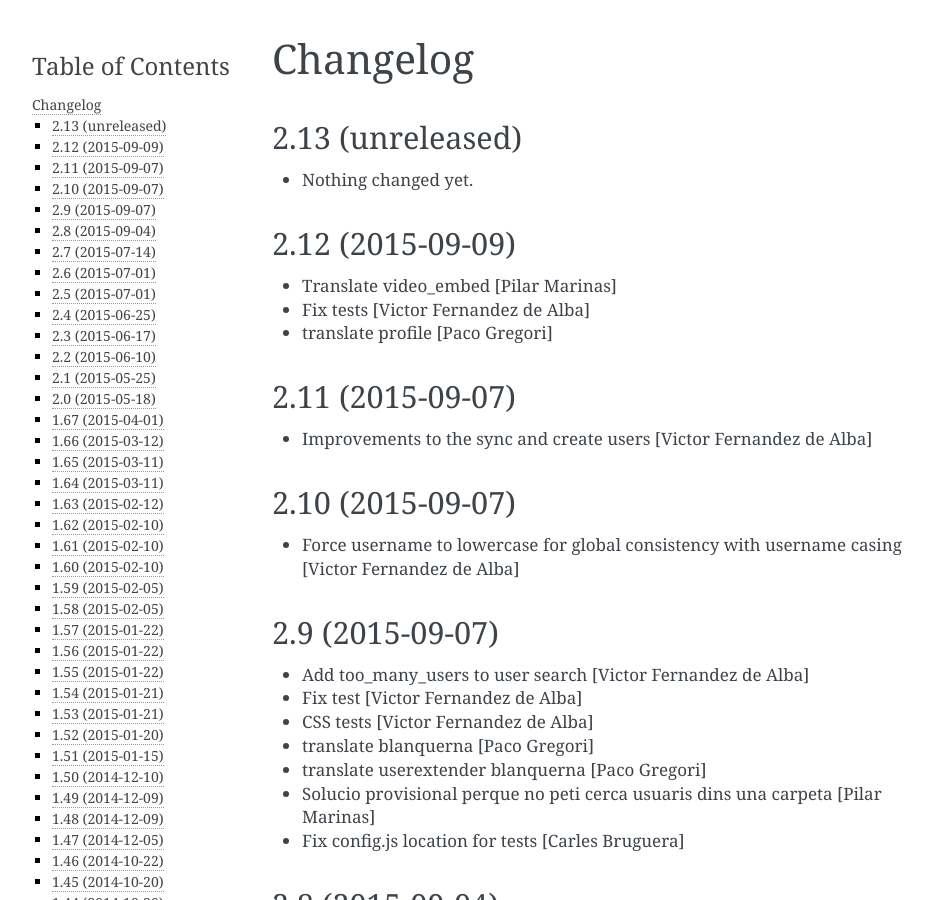
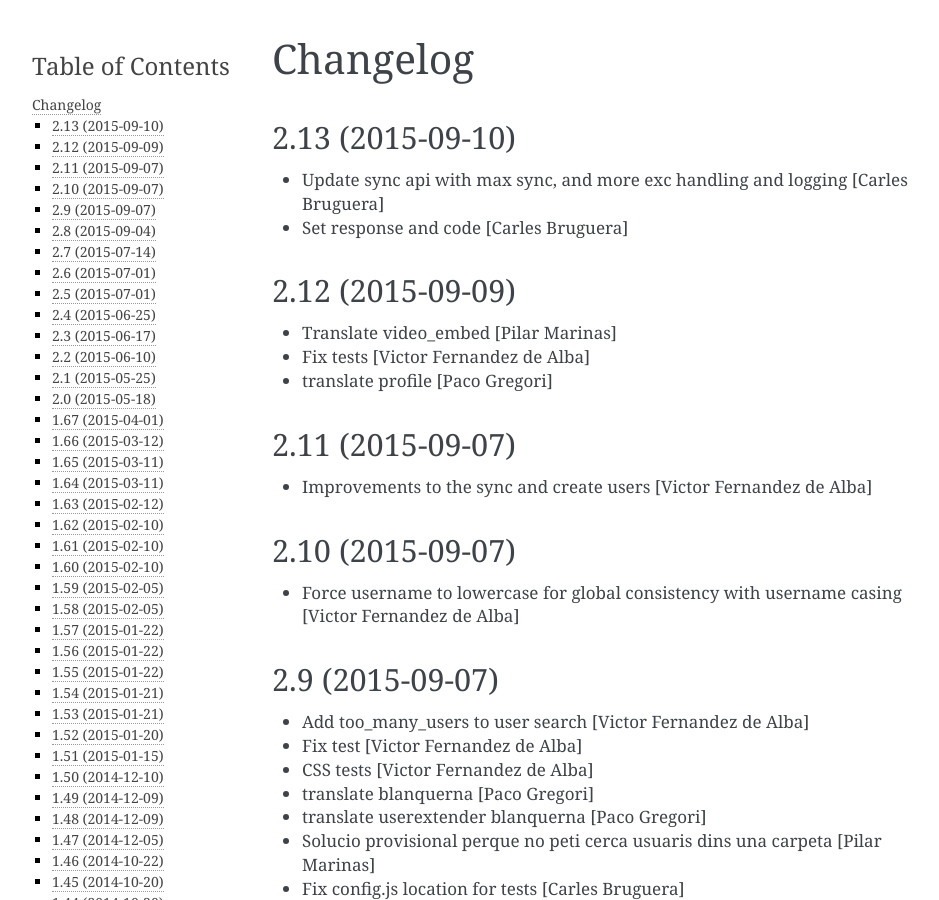
Before and after one commit to UPCnet/ulearn.core, a Sphinx documentation site: the page built from docs/HISTORY.rst, in a window 1280 px wide and 900 px high. Shown: the whole window, without its empty margins (148-1087 px from the left). Built offline with Sphinx 7.4.7, drawn with Linux system fonts in a browser that asks for light colours; pages that are not in the unit, such as notebooks, are missing from menus.

Commit message:
Preparing release 2.13

```diff
--- a/docs/HISTORY.rst
+++ b/docs/HISTORY.rst
@@ -1,11 +1,11 @@
 Changelog
 =========
 
-2.13 (unreleased)
+2.13 (2015-09-10)
 -----------------
 
-- Nothing changed yet.
-
+* Update sync api with max sync, and more exc handling and logging [Carles Bruguera]
+* Set response and code [Carles Bruguera]
 
 2.12 (2015-09-09)
 -----------------
--- a/setup.py
+++ b/setup.py
@@ -1,7 +1,7 @@
 from setuptools import setup, find_packages
 import os
 
-version = '2.13.dev0'
+version = '2.13'
 
 README = open('README.rst').read()
 HISTORY = open(os.path.join('docs', 'HISTORY.rst')).read()
```
